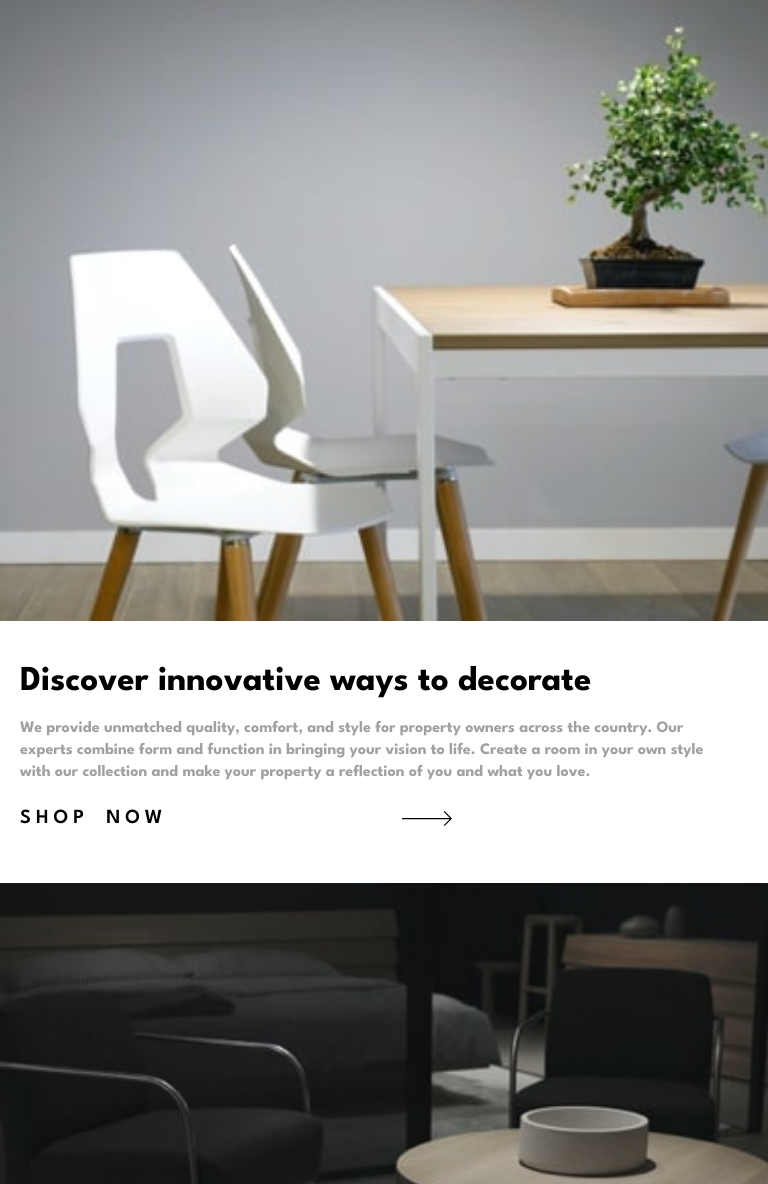
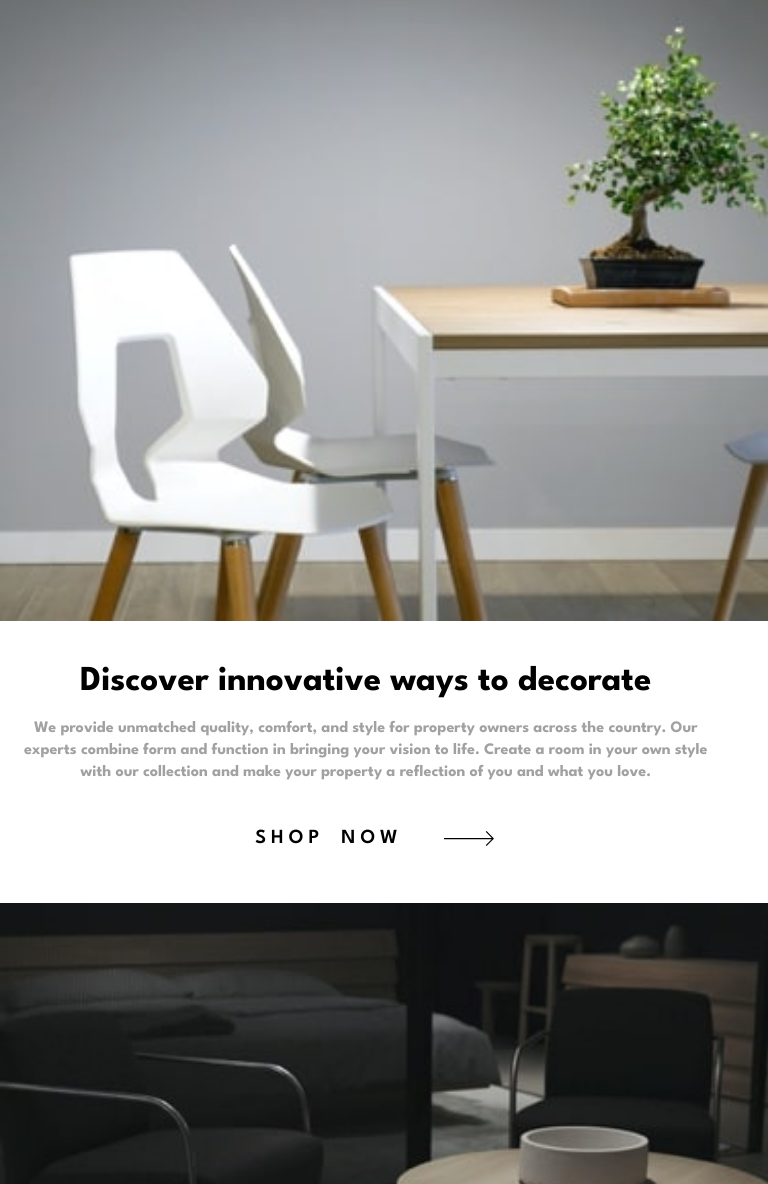
Before and after one commit to jbeed33/furniture_practice_site, a plain HTML site: page room-homepage-master/index.html in a window 768 px wide. Shown: the part 116-1300 px from the top of the page. Drawn offline with Linux system fonts and the light colour scheme.

Commit message:
udpated responsiveness for mobile and tablet layout

```diff
--- a/css/homepage_styles.css
+++ b/css/homepage_styles.css
@@ -127,3 +127,35 @@ header img{
     color: var(--Dark-Gray);
     /* margin-bottom: 10px; */
 }
+
+
+/* ipads, tablets */
+
+@media only screen and (min-width: 530px) and (max-width: 1023px) {
+
+    #scrollable-feature-container, #about-container{
+        width: 100%;
+        text-align: center;
+
+    }
+
+    #scrollable-feature-container{
+        width: 100%;
+    }
+
+    #about-container{
+        width: 100%;
+    }
+
+    .scrollable-feature-content {
+        margin-bottom: 30px;
+    }
+
+    #shop-link {
+        position: relative;
+        left: -6px;
+        margin: 0 auto;
+        width: 45%;
+      }
+
+}
```
